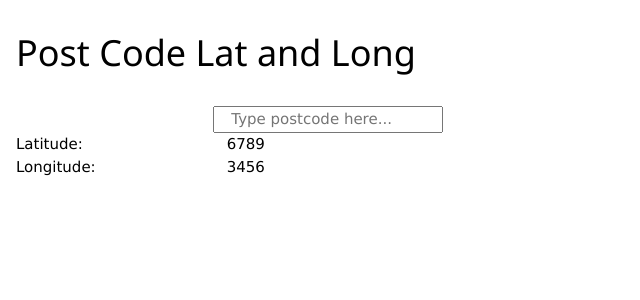
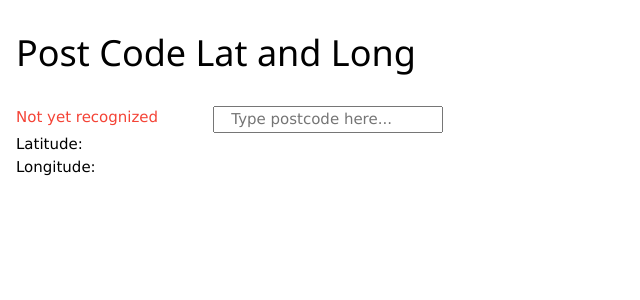
Before and after one commit to peterhoward42/vue-learning, a Vue app: page / in a window 1280 px wide. Shown: the top 300 px of the page, without its empty margins (0-640 px from the left). Built offline with nearby package versions, Linux system fonts and the light colour scheme.

Commit message:
Added multi-component app, using more fully: props, data, v-if, v-model, and child to parent comms with callbacks.

```diff
--- a/src/components/InputBlock.vue
+++ b/src/components/InputBlock.vue
@@ -1,5 +1,7 @@
 <!--
 InputBlock is where you enter the postcode and see corresponding error messages.
+It is not repsonsible for interpreting what the user types in.
+Instead it sends changes to the *chnangeHandler* callback.
 -->
 
 <template>
@@ -17,15 +19,18 @@ InputBlock is where you enter the postcode and see corresponding error messages.
 export default {
   name: "InputBlock",
   props: {
-    notRecognized: Boolean,
-    changedHandler: Function,
+    notRecognized: Boolean, // So I can display an error message.
+    changedHandler: Function, // I send input changes to this callback
   },
+
   data : function() {
     return {
-      inputTxt: "",
+      inputTxt: "", // The template binds input to this variable.
     }
   },
+
   watch: {
+    // Observe changes to the input text, and alert the callback.
     inputTxt: function(val, oldVal) {
       this.changedHandler(val)
     }
--- a/src/components/OutputBlock.vue
+++ b/src/components/OutputBlock.vue
@@ -1,5 +1,6 @@
 <!--
-OutputBlock is where you see the lat/long output.
+OutputBlock is where you see the lat/long readout
+(if it is available).
 -->
 
 <template>
--- a/src/components/PostCode.vue
+++ b/src/components/PostCode.vue
@@ -1,10 +1,11 @@
 <!--
-PostCode composes the app from three high level components.
+PostCode composites the app from three high level components.
 Specifically, a title block, and inputs block and an outputs
 block.
 
-It owns state about if the postcode has been recognized, and
-the corresponding lat/long values when so.
+It observes postcode changes being emitted from the input block,
+evaluationg the lat/long (or failure to do so), and reflecting
+these conclusions to the output block.
 -->
 
 <template>
@@ -20,6 +21,9 @@ import TitleBlock from './TitleBlock.vue'
 import InputBlock from './InputBlock.vue'
 import OutputBlock from './OutputBlock.vue'
 
+// Get some help from library functions.
+import { getLatLong } from "../lib/get-lat-long.js"
+
 export default {
   name: "PostCode",
 
@@ -31,14 +35,18 @@ export default {
 
   data : function() {
     return {
-      notRecognized: false,
-      lat: 6789,
-      long: 3456,
+      notRecognized: true,
+      lat: 0,
+      long: 0,
     }
   },
+
   methods: {
+    // Handler for when postcode input text changes.
     inputChanged(inputText) {
-        alert("Input changed: " + inputText);
+        // Delegate to a library function, then update
+        // state for this component accordingly.
+        Object.assign(this, getLatLong(inputText))
     },
   }
 };
--- /dev/null
+++ b/src/lib/get-lat-long.js
@@ -0,0 +1,9 @@
+// Provide latitude / longitude information about the given
+// postcode string.
+export function getLatLong (postCode) {
+    return {
+        notRecognized: false,
+        lat: 6789,
+        long: 1234,
+    }
+}
```
Also changed, not shown: 1 other file (tests, documents, lock files or other folders).
